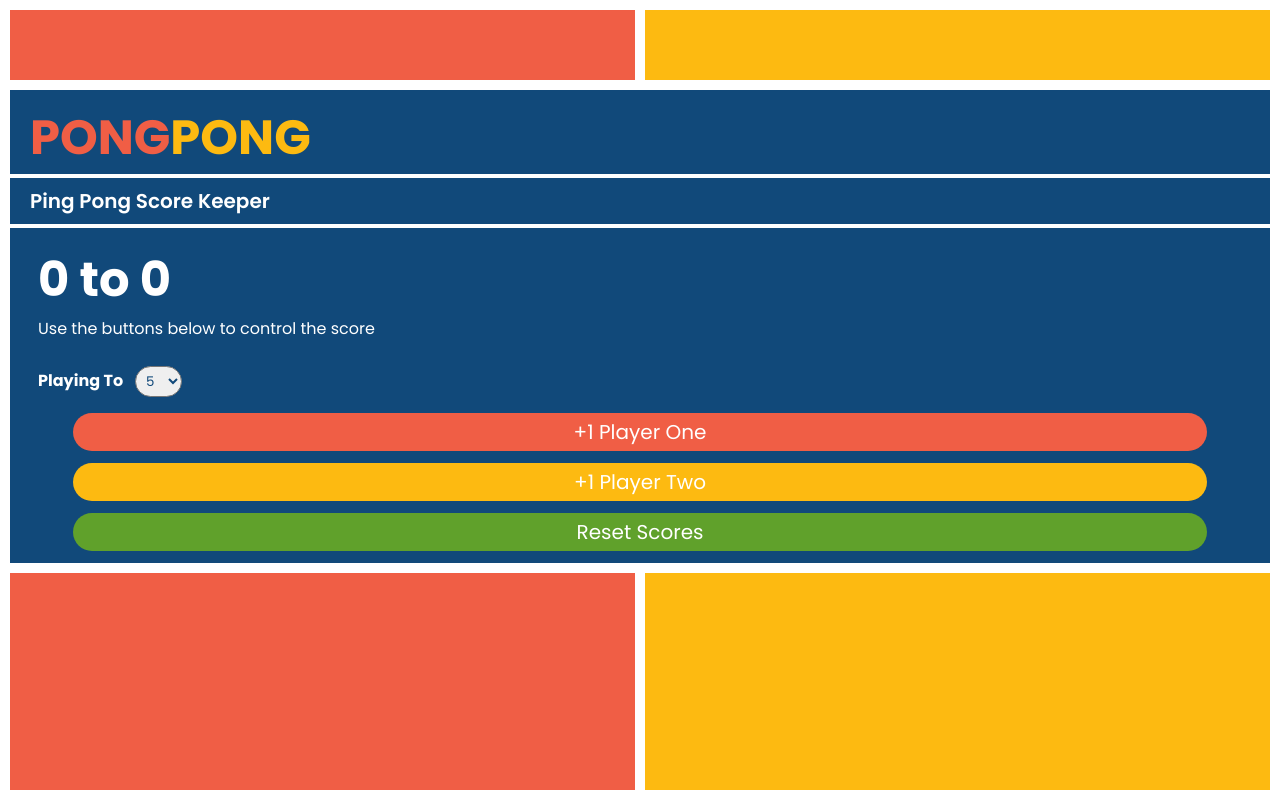
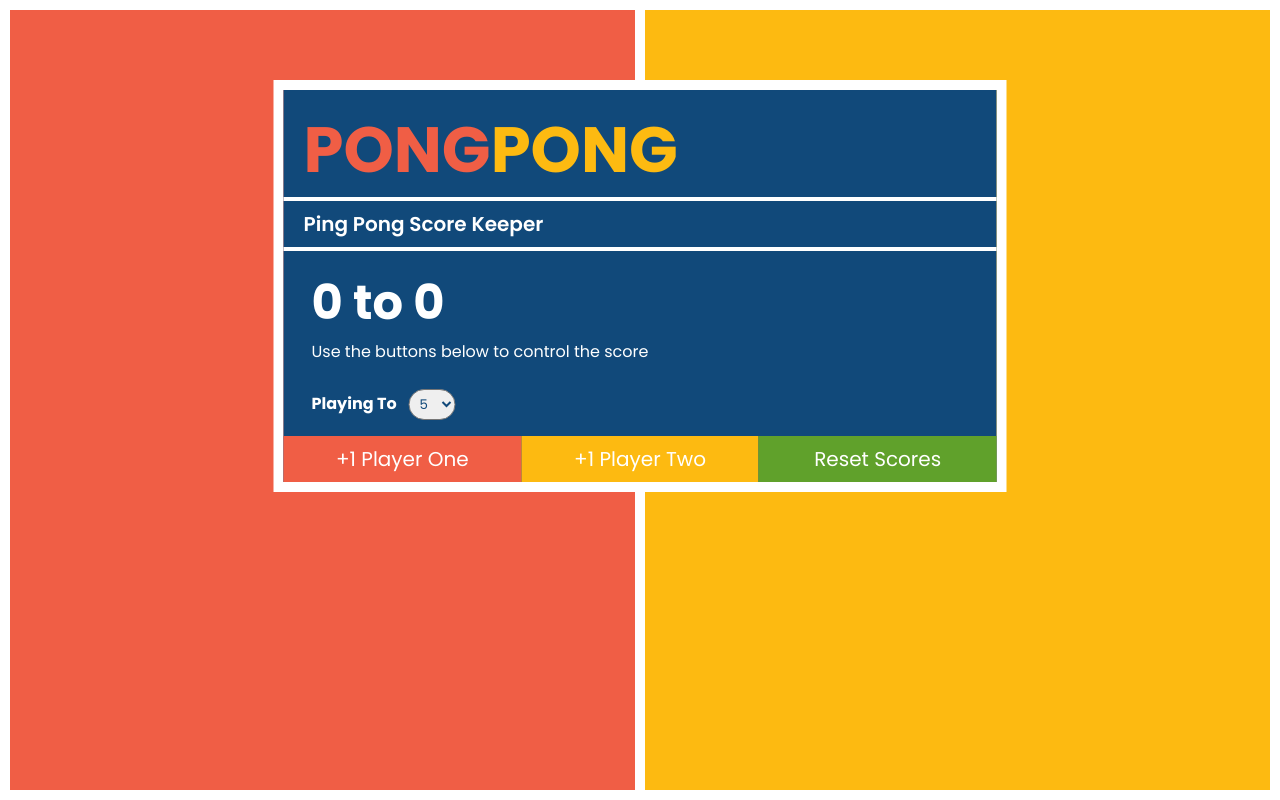
Before and after one commit to JohnyJohnTheFunkyMan/Ping-Pong-Score-Tracker, a plain HTML site: page index.html in a window 1280 px wide. Drawn offline with Linux system fonts and the light colour scheme.

Commit message:
Added responsiveness to all devices

```diff
--- a/style.css
+++ b/style.css
@@ -35,7 +35,7 @@
     top: 10%;
     left: 50%;
     transform: translateX(-50%);
-    width: 100%;
+    width: min(100%, 733px);
 }
 
 .scoreboard {
@@ -47,7 +47,7 @@
     width: 100%;
     text-transform: uppercase;
     font-weight: 700;
-    font-size: 3rem;
+    font-size: clamp(3rem, 5vw, 65px);
     padding-inline: 1.25rem;
 }
 
@@ -138,7 +138,7 @@
     top: 25%;
     left: 50%;
     transform: translateX(-50%);
-    width: 80%;
+    width: min(80%, 565.59px);
 }
 
 .popup {
@@ -174,3 +174,26 @@
 .visible {
     display: block;
 }
+
+@media screen and (min-width: 735px) {
+    .scoreboard {
+        padding-block: 0;
+        padding-top: 0.75rem;
+    }
+
+    .button-container {
+        flex-direction: row;
+        justify-content: space-between;
+        width: 100%;
+        gap: 0;
+    }
+
+    .game-button {
+        width: 100%;
+        padding-block: .5rem;
+        border-radius: 0;
+        font-size: 1.25rem;
+        border: none;
+        cursor: pointer;
+    }
+}
```
